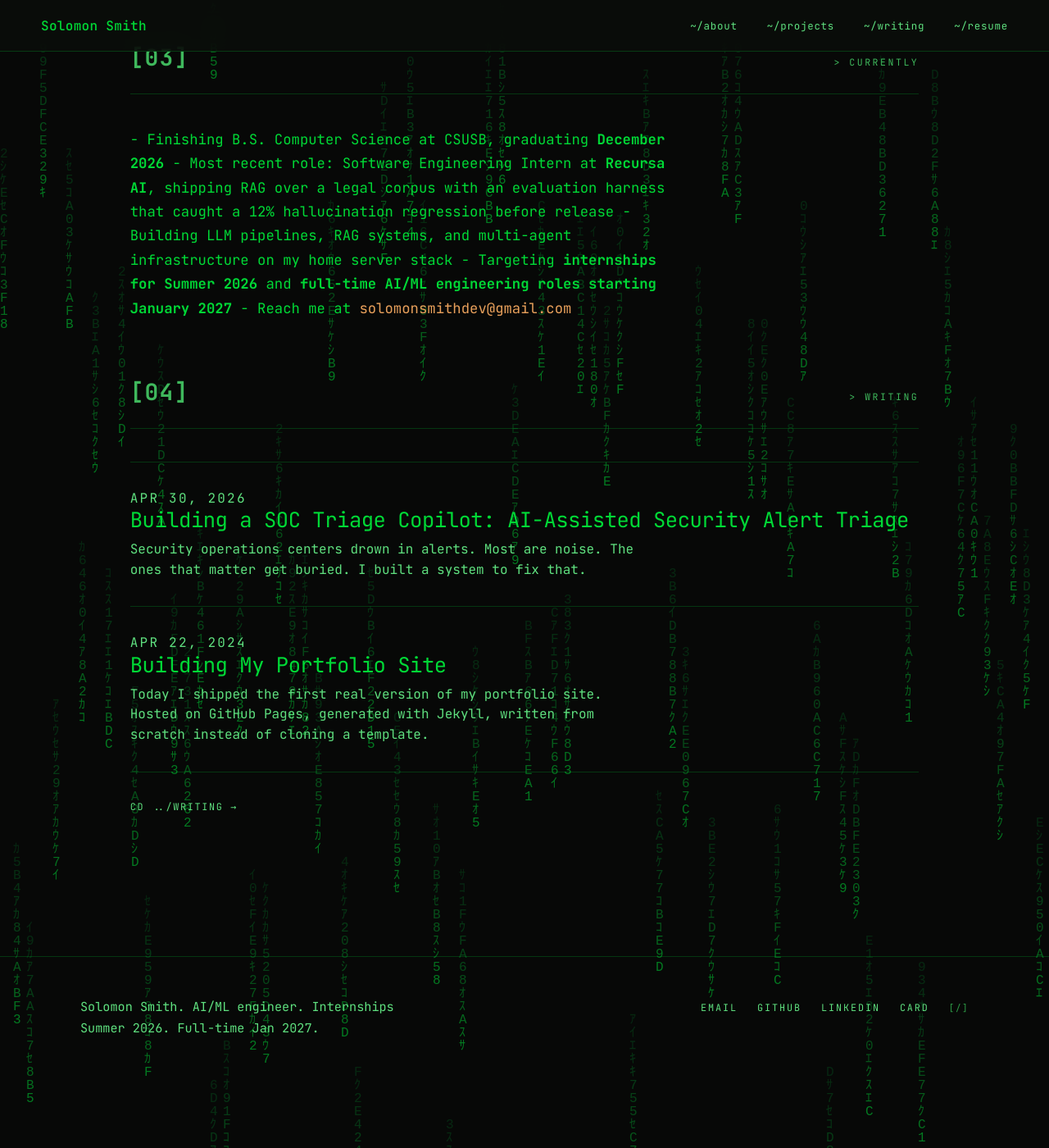
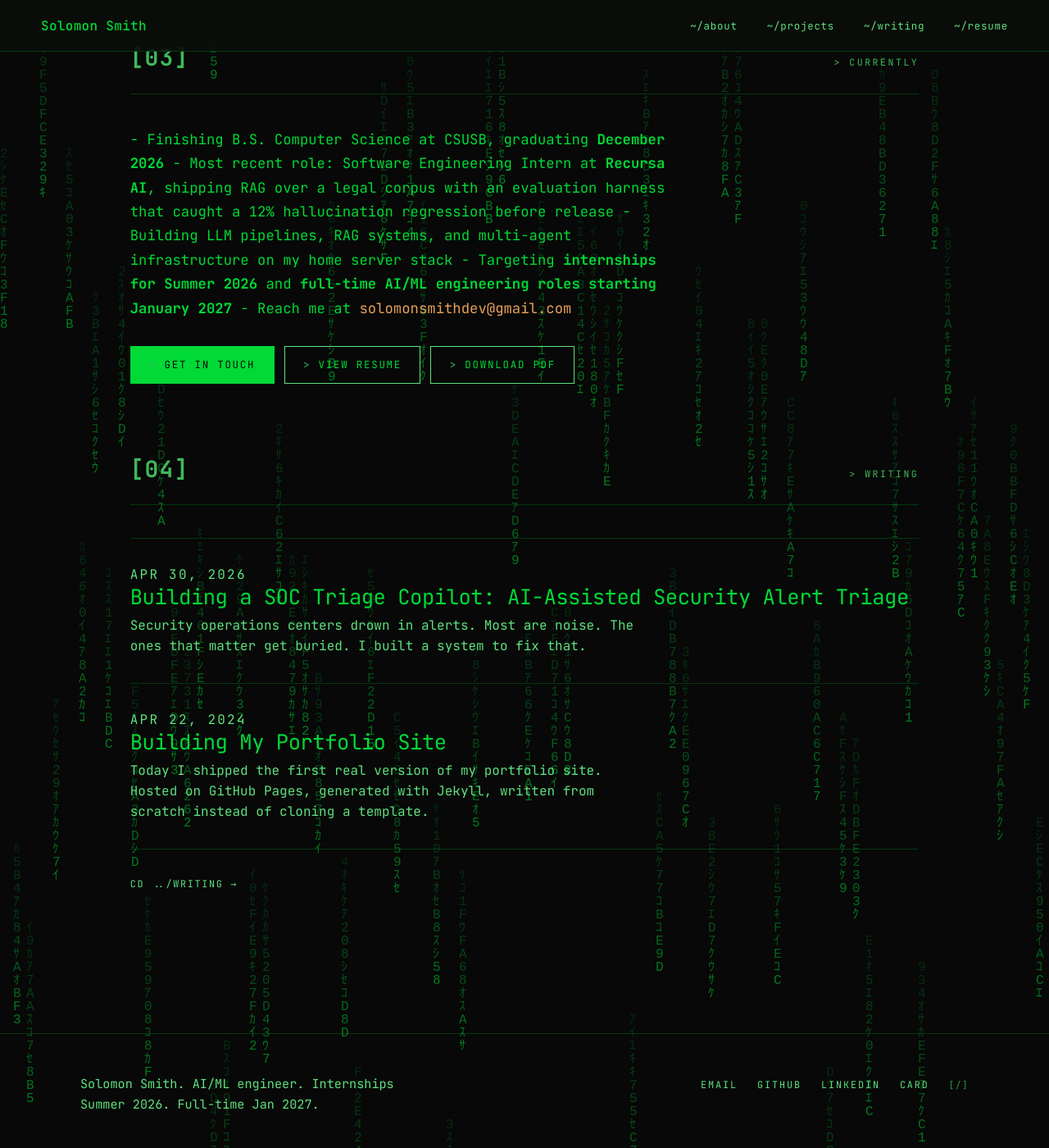
Before and after one commit to SolomonSmith-dev/SolomonSmith-dev.github.io, a Jekyll site: the page built from index.md, in a window 1280 px wide and 1400 px high, scrolled down 2363 px. Shown: the whole window at 82% size. Built offline with Jekyll 4.4.1, drawn with Linux system fonts in a browser that asks for light colours.

Commit message:
feat: add hire-me CTA block to home page (contact, resume, PDF)
Co-authored-by: Solomon Smith <SolomonSmith-dev@users.noreply.github.com>

```diff
--- a/assets/main.scss
+++ b/assets/main.scss
@@ -693,6 +693,15 @@ main.shell {
 
 /* ----- CTA buttons ------------------------------------------------------ */
 
+.hero-cta {
+  margin-top: 2rem;
+  display: flex;
+  flex-wrap: wrap;
+  gap: 0.75rem;
+}
+
+.hero-cta .btn { margin-right: 0; }
+
 .btn {
   display: inline-block;
   padding: 0.7rem 1.4rem;
--- a/index.md
+++ b/index.md
@@ -140,3 +140,9 @@ hero_subtitle: "Chef turned engineer. Ten years on the line before this, dishwas
 - Reach me at <a href="mailto:solomonsmithdev@gmail.com">solomonsmithdev@gmail.com</a>
 
 </div>
+
+<p class="hero-cta">
+  <a class="btn btn--primary" href="mailto:solomonsmithdev@gmail.com?subject=AI%2FML%20role%20for%20Solomon%20Smith">Get in touch</a>
+  <a class="btn" href="{{ '/resume/' | relative_url }}">View resume</a>
+  <a class="btn" href="{{ '/assets/resume/SolomonSmithResume.pdf' | relative_url }}" target="_blank" rel="noopener">Download PDF</a>
+</p>
```
